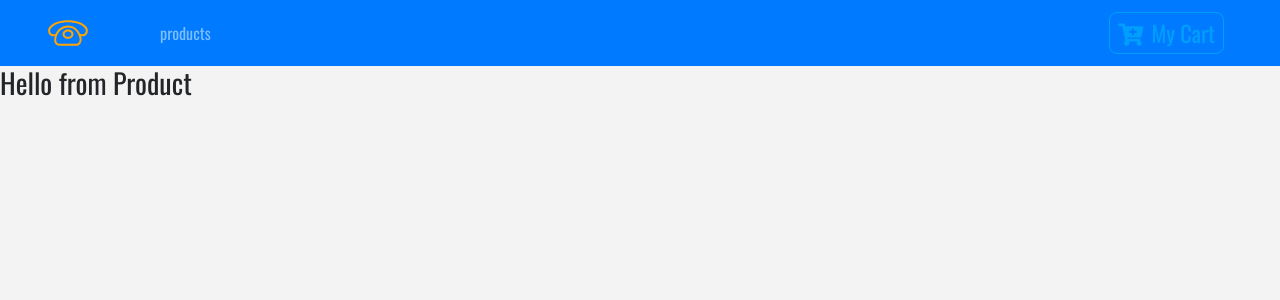
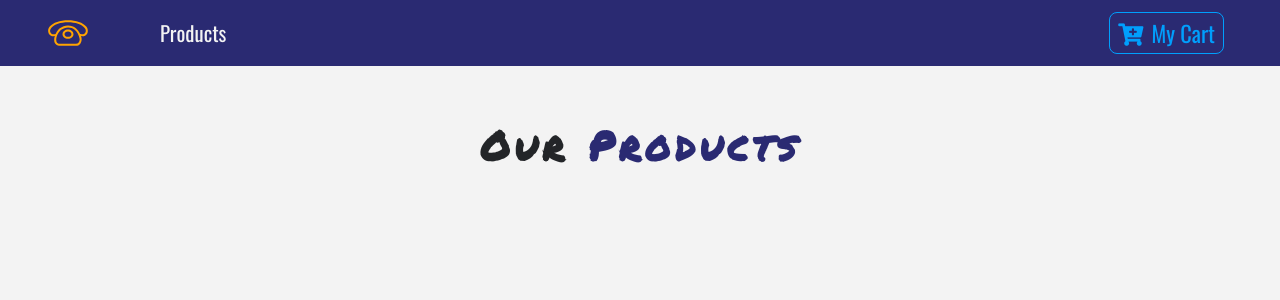
Before and after one commit to B-HANSEN/E-commerce-site_with-React, a React (Create React App) app: page / in a window 1280 px wide. Shown: the top 300 px of the page. Built offline with nearby package versions, Linux system fonts and the light colour scheme.

Commit message:
setup title component

```diff
--- a/src/components/Navbar.js
+++ b/src/components/Navbar.js
@@ -7,7 +7,7 @@
 export default class Navbar extends Component {
     render() {
         return (
-            <nav className="navbar navbar-expand-sm bg-primary navbar-dark px-sm-5">
+            <NavWrapper className="navbar navbar-expand-sm navbar-dark px-sm-5">
 
                 {/* https://www.iconfinder.com/icons/1243689/call_phone_icon
                  Creative Commons (Attribution 3.0 Unported);
@@ -34,7 +34,16 @@
                             my cart
                     </ButtonContainer>
                 </Link>
-            </nav>
+            </NavWrapper>
         );
     }
 }
+
+
+const NavWrapper = styled.nav`
+background: var(--mainBlue);
+.nav-link {
+    color: var(--mainWhite) !important;
+    font-size: 1.3rem;
+    text-transform: capitalize;
+}`;
--- a/src/components/ProductList.js
+++ b/src/components/ProductList.js
@@ -1,12 +1,26 @@
 import React, { Component } from 'react';
 import Product from './Product';
+import Title from './Title';
 
 export default class ProductList extends Component {
+    state = {
+        products: []
+    }
+
     render() {
         return (
-            <div>
-                <Product />
-            </div>
+           <React.Fragment>
+
+                <div className="py-5">
+                    <div className="container">
+                        <Title name="our " title="products" />
+                        <div className="row" />
+                     </div>
+                </div>
+
+            </React.Fragment>
+            //   <Product />
+
         );
     }
 }
--- /dev/null
+++ b/src/components/Title.js
@@ -0,0 +1,17 @@
+import React from 'react';
+
+
+export default function Title({ name, title }) {
+
+        return (
+            <div className="row">
+                <div className="col-10 mx-auto my-2 text-center text-title">
+                    <h1 className="text-capitalize font-weight-bold">
+                        { name }
+                        <strong className="text-blue">{ title }
+                        </strong>
+                    </h1>
+                </div>
+            </div>
+        )
+};
```
